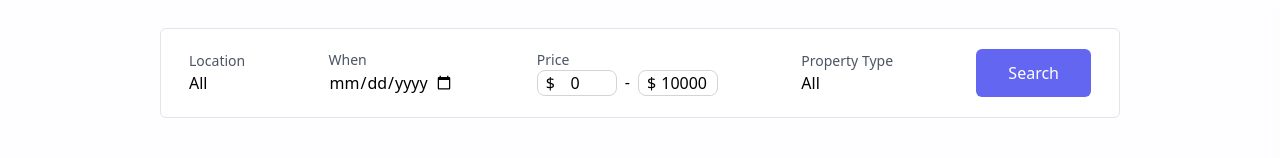
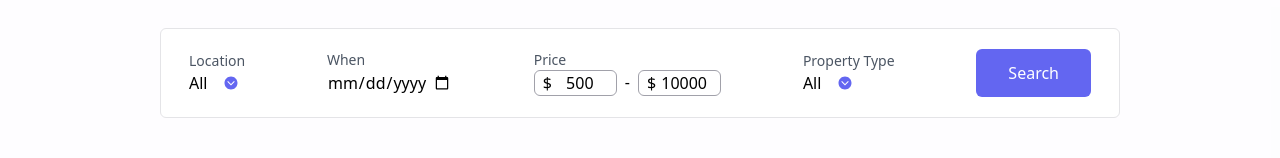
Before and after one commit to Heikrana/rent-a-property, a React (Vite) app: page / in a window 1280 px wide. Shown: the part 248-406 px from the top of the page. Built offline with nearby package versions, Linux system fonts and the light colour scheme; grey boxes are pictures that could not be loaded.

Commit message:
Add sliders for adjusting prices

```diff
--- a/src/Components/Filter/DateFilter.jsx
+++ b/src/Components/Filter/DateFilter.jsx
@@ -1,5 +1,4 @@
 import { useState } from "react";
-import DatePicker from "react-date-picker";
 
 export default function DateFilter({ date, setDate }) {
 	const [isDateChosen, setIsDateChose] = useState(false);
--- a/src/Components/Filter/Filter.jsx
+++ b/src/Components/Filter/Filter.jsx
@@ -8,7 +8,7 @@ import Search from "./Search";
 export default function Filter({ setHouseData }) {
 	const [currLocation, setLocation] = useState("All");
 	const [date, setDate] = useState("");
-	const [minPrice, setMinPrice] = useState(0);
+	const [minPrice, setMinPrice] = useState(500);
 	const [maxPrice, setMaxPrice] = useState(10000);
 	const [propertyType, setPropertyType] = useState("All");
 
--- a/src/Components/Filter/Location.jsx
+++ b/src/Components/Filter/Location.jsx
@@ -1,6 +1,7 @@
 import { useState } from "react";
 import OutsideClickHandler from "react-outside-click-handler";
 import { houses } from "../../assets/House-Data";
+import { IoChevronDownCircleSharp } from "react-icons/io5";
 
 export default function Location({ currLocation, setLocation }) {
 	const [isCollapsed, setCollapsed] = useState(true);
@@ -22,7 +23,10 @@ export default function Location({ currLocation, setLocation }) {
 
 	const houseList = uniqueStates.map((location, idx) => {
 		return (
-			<div className="hover:bg-zinc-200 rounded-sm px-1" key={idx}>
+			<div
+				className="hover:bg-indigo-500 hover:text-white rounded-sm px-1"
+				key={idx}
+			>
 				<button onClick={updateLocation}>
 					<span>{location}</span>
 				</button>
@@ -35,14 +39,18 @@ export default function Location({ currLocation, setLocation }) {
 			<p className="text-gray-600 text-sm sm:text-md">Location</p>
 			<OutsideClickHandler onOutsideClick={() => setCollapsed(true)}>
 				<div className="relative inline-block">
-					<button onClick={() => setCollapsed(!isCollapsed)}>
+					<button
+						onClick={() => setCollapsed(!isCollapsed)}
+						className="flex items-center gap-4"
+					>
 						{currLocation}
+						<IoChevronDownCircleSharp className="text-indigo-500" />
 					</button>
 					<div
 						id="myDropdown"
 						className={`${
 							isCollapsed ? "hidden" : "block"
-						} absolute min-w-[230px] overflow-auto border border-solid border-zinc-300 rounded-md bg-white drop-shadow-2xl`}
+						} absolute min-w-[120px] overflow-auto border border-solid border-indigo-300 rounded-md bg-white drop-shadow-2xl`}
 					>
 						<div className="flex flex-col">{houseList}</div>
 					</div>
--- a/src/Components/Filter/Price.jsx
+++ b/src/Components/Filter/Price.jsx
@@ -1,4 +1,5 @@
 import { useState } from "react";
+import OutsideClickHandler from "react-outside-click-handler";
 
 export default function PriceFilter({
 	minPrice,
@@ -6,22 +7,29 @@ export default function PriceFilter({
 	maxPrice,
 	setMaxPrice,
 }) {
+	const [isCollapsed, setCollapsed] = useState(true);
+
 	return (
 		<div>
 			<p className="text-gray-600 text-sm sm:text-md">Price</p>
-			<div className="flex">
-				<div className="border border-solid border-zinc-300 rounded-lg w-20">
-					<span className="ml-2">$</span>
+			<OutsideClickHandler onOutsideClick={() => setCollapsed(true)}>
+				<div className="relative">
+					<div
+						className="price-input flex w-full"
+						onClick={() => setCollapsed(false)}
+					>
+						<div className="flex items-center border border-solid border-zinc-400 rounded-md px-2">
+							<span>$</span>
 							<input
 								type="number"
 								value={minPrice}
-						className="outline-none text-center w-10"
+								className="outline-none text-center w-14"
 								onChange={(e) => setMinPrice(e.target.value)}
 							/>
 						</div>
 						<span className="mx-2">-</span>
-				<div className="border border-solid border-zinc-300 rounded-lg w-20">
-					<span className="ml-2">$</span>
+						<div className="flex items-center border border-solid border-zinc-400 rounded-md px-2">
+							<span>$</span>
 							<input
 								type="number"
 								value={maxPrice}
@@ -30,6 +38,43 @@ export default function PriceFilter({
 							/>
 						</div>
 					</div>
+					<div
+						className={`${
+							isCollapsed ? "hidden" : "block"
+						} absolute bg-white border border-solid border-zinc-200 rounded-md drop-shadow-2xl p-3 m-2`}
+					>
+						<div className="flex flex-col gap-2">
+							<div>
+								<span>Min.</span>
+								<input
+									type="range"
+									min="500"
+									max={maxPrice}
+									value={minPrice}
+									step="100"
+									onChange={(e) => {
+										setMinPrice(e.target.value);
+									}}
+								/>
+							</div>
+							<div>
+								<span>Max.</span>
+								<input
+									type="range"
+									min={minPrice}
+									max="10000"
+									value={maxPrice}
+									step="100"
+									onClick={(e) => console.log(e)}
+									onChange={(e) => {
+										setMaxPrice(e.target.value);
+									}}
+								/>
+							</div>
+						</div>
+					</div>
+				</div>
+			</OutsideClickHandler>
 		</div>
 	);
 }
--- a/src/Components/Filter/PropertyFilter.jsx
+++ b/src/Components/Filter/PropertyFilter.jsx
@@ -1,6 +1,7 @@
 import { useState } from "react";
 import OutsideClickHandler from "react-outside-click-handler";
 import { houses } from "../../assets/House-Data";
+import { IoChevronDownCircleSharp } from "react-icons/io5";
 
 export default function PropertyFilter({ propertyType, setPropertyType }) {
 	const [isCollapsed, setCollapsed] = useState(true);
@@ -17,7 +18,10 @@ export default function PropertyFilter({ propertyType, setPropertyType }) {
 
 	const properties = uniquePropertyTypes.map((type, idx) => {
 		return (
-			<div className="hover:bg-zinc-200 rounded-sm px-1" key={idx}>
+			<div
+				className="hover:bg-indigo-500 hover:text-white rounded-sm px-1"
+				key={idx}
+			>
 				<button onClick={updateType}>
 					<span>{type}</span>
 				</button>
@@ -31,8 +35,12 @@ export default function PropertyFilter({ propertyType, setPropertyType }) {
 
 			<OutsideClickHandler onOutsideClick={() => setCollapsed(true)}>
 				<div className="relative inline-block">
-					<button onClick={() => setCollapsed(!isCollapsed)}>
+					<button
+						onClick={() => setCollapsed(!isCollapsed)}
+						className="flex items-center gap-4"
+					>
 						{propertyType}
+						<IoChevronDownCircleSharp className="text-indigo-500" />
 					</button>
 					<div
 						id="myDropdown"
```
Lines whose indentation alone changed are shown as unchanged.
